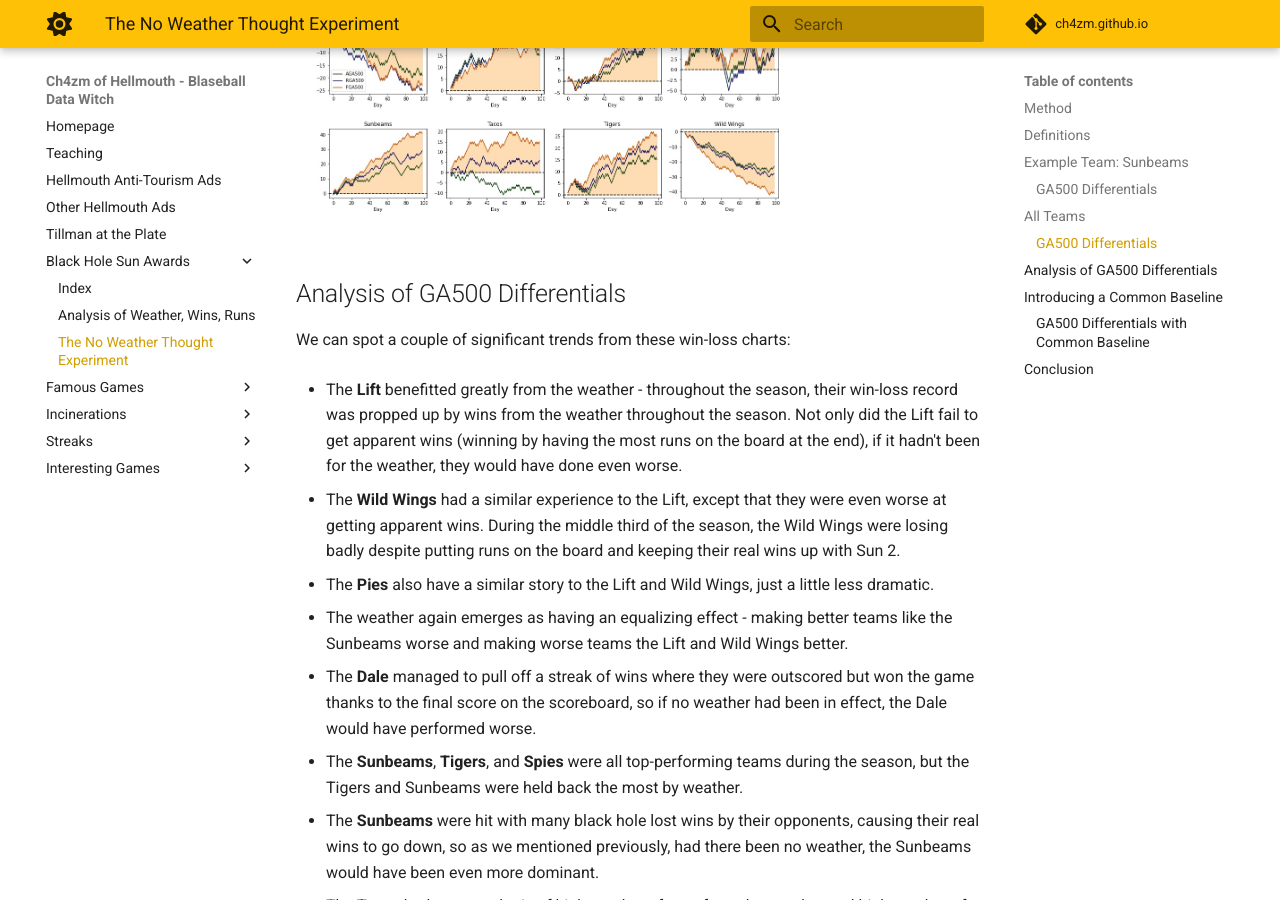
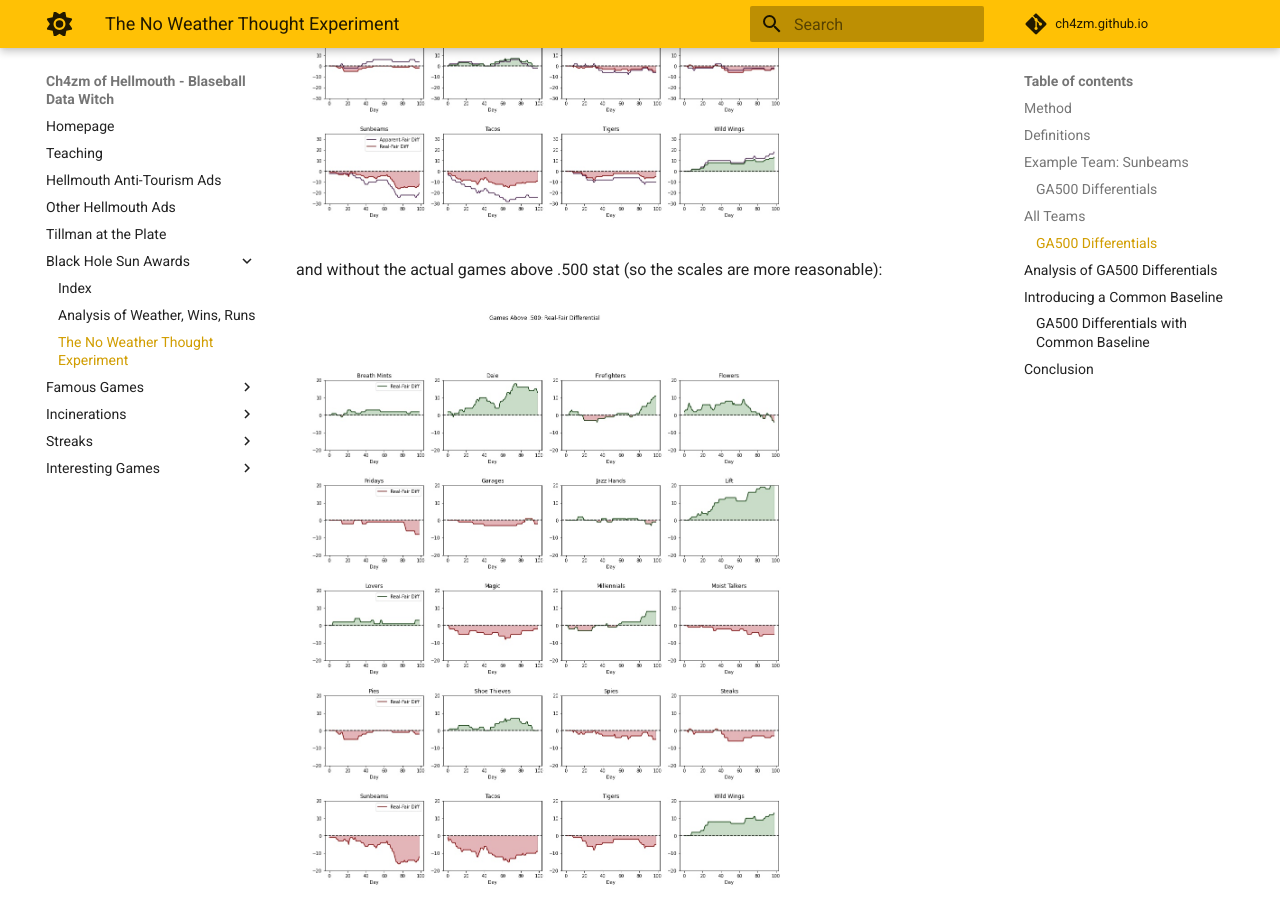
Before and after one commit to ch4zm/ch4zm.github.io, an MkDocs documentation site: the page built from docs/blackholesun_2noweather.md, in a window 1280 px wide and 900 px high, scrolled down 4669 px. Built offline with MkDocs 1.6.1 and Material for MkDocs 9.7.7, drawn with Linux system fonts in a browser that asks for light colours; comment, search, counter and statistics services are not loaded; some of the changed text lies outside the part shown.

Commit message:
fix img ref, add new third alt

```diff
--- a/docs/blackholesun_2noweather.md
+++ b/docs/blackholesun_2noweather.md
@@ -136,8 +136,14 @@ From the above win-loss charts, we can obtain the following charts
 of the difference between the real and fair (and apparent and fair)
 games above 500:
 
-<a href="../img/ga500_01a_aga_rga_fga_teams.jpg">
-<img src="../img/ga500_01a_aga_rga_fga_teams.jpg" width="500px" />
+<a href="../img/ga500_02a_diff_teams.jpg">
+<img src="../img/ga500_02a_diff_teams.jpg" width="500px" />
+</a>
+
+and without the actual games above .500 stat (so the scales are more reasonable):
+
+<a href="../img/ga500_03a_diff_teams.jpg">
+<img src="../img/ga500_03a_diff_teams.jpg" width="500px" />
 </a>
 
 ## Analysis of GA500 Differentials
@@ -207,6 +213,12 @@ while others are less pronounced, but the general trends still hold.
 <img src="../img/ga500_02b_diff_teams_sbl.jpg" width="500px" />
 </a>
 
+and without the actual games above .500 stat (so the scales are more reasonable):
+
+<a href="../img/ga500_03b_diff_teams_sbl.jpg">
+<img src="../img/ga500_03b_diff_teams_sbl.jpg" width="500px" />
+</a>
+
 ## Conclusion
 
 We can draw a couple of conclusions from all of this:
```
Also changed, not shown: docs/img/ga500_03a_diff_teams.jpg (added), docs/img/ga500_03b_diff_teams_sbl.jpg (added).
